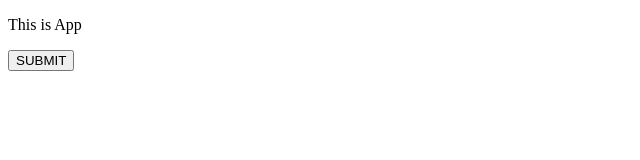
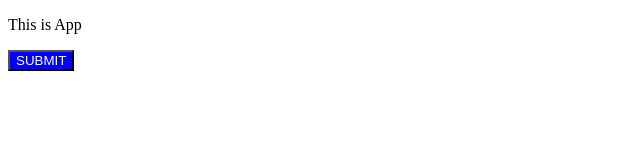
Before and after one commit to Julian221294/Git, a plain HTML site: page index.html in a window 1280 px wide. Shown: the whole page, without its empty margins (0-640 px from the left). Drawn offline with Linux system fonts and the light colour scheme.

Commit message:
add index.html

```diff
--- a/index.html
+++ b/index.html
@@ -5,6 +5,8 @@
     <meta http-equiv="X-UA-Compatible" content="IE=edge">
     <meta name="viewport" content="width=device-width, initial-scale=1.0">
     <title>Document</title>
+    <link rel="stylesheet" href="index1.css">
+    <link rel="stylesheet" href="index2.css">
 </head>
 <body>
     <p>This is App</p>
```
